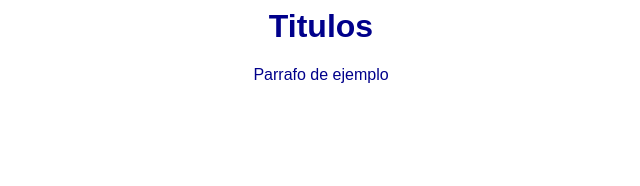
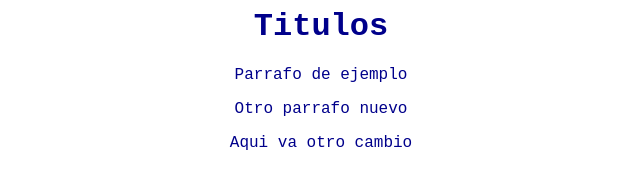
Before and after one commit to nflores1992/platzi, a plain HTML site: page index.html in a window 1280 px wide. Shown: the whole page, without its empty margins (319-959 px from the left). Drawn offline with Linux system fonts and the light colour scheme.

Commit message:
Cambios en el contenido

```diff
--- a/css/estilos.css
+++ b/css/estilos.css
@@ -1,5 +1,5 @@
 body {
     text-align: center;
     color: darkblue;
-    font-family: Arial, Helvetica, sans-serif;
+    font-family: 'Courier New', Courier, monospace;
 }
--- a/index.html
+++ b/index.html
@@ -8,6 +8,8 @@
 <body>
     <h1>Titulos</h1>
     <p>Parrafo de ejemplo</p>
+    <p>Otro parrafo nuevo</p>
+    <p>Aqui va otro cambio</p>
 </body>
 
 </html>
```
